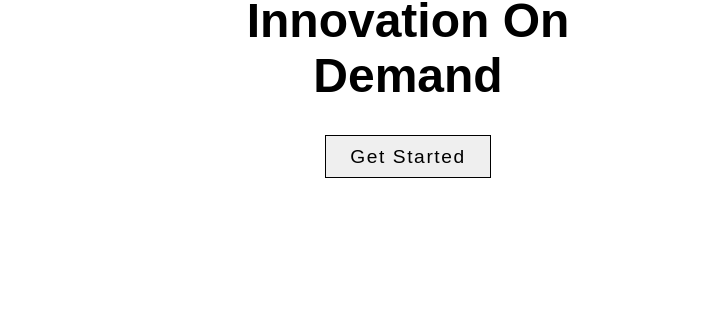
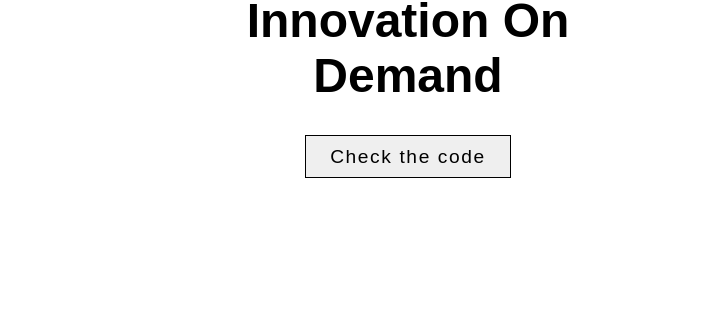
Before and after one commit to butadpj/great-idea, a plain HTML site: page index.html in a window 1280 px wide. Shown: the part 314-649 px from the top of the page, 0-723 px from the left. Drawn offline with Linux system fonts and the light colour scheme.

Commit message:
Add link to github repo

```diff
--- a/design.css
+++ b/design.css
@@ -61,8 +61,8 @@ nav {
   right: 0;
   height: 100%;
   opacity: 0.5;
+  width: 0%;
   visibility: hidden;
-  width: 70%;
   display: flex;
   flex-flow: column;
   justify-content: space-between;
--- a/index.html
+++ b/index.html
@@ -40,7 +40,9 @@
       <section class="hero" id="hero">
         <div class="hero__main">
           <h1 class="bold">Innovation On Demand</h1>
-          <a href="#summary"><button class="btn link">Get Started</button></a>
+          <a href="https://github.com/butadpj/great-idea" target="_blank"
+            ><button class="btn link">Check the code</button></a
+          >
         </div>
         <img class="hero__img" src="coding.png" alt="" />
       </section>
```
